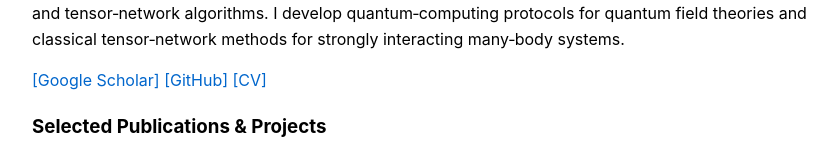
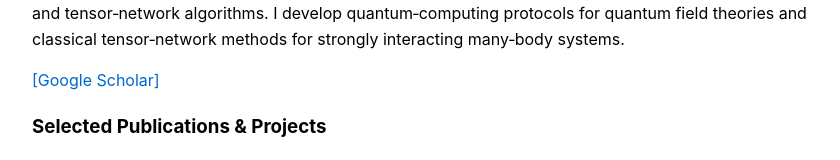
Before and after one commit to navyagup/navyagup.github.io, a plain HTML site: page index.html in a window 1280 px wide. Shown: the part 361-521 px from the top of the page, without its empty margins (208-1048 px from the left). Drawn offline with Linux system fonts and the light colour scheme.

Commit message:
Update index.html

```diff
--- a/index.html
+++ b/index.html
@@ -48,8 +48,6 @@
 
   <p>
     <a href="https://scholar.google.com/citations?user=XZXPcJoAAAAJ" target="_blank">[Google&nbsp;Scholar]</a>
-    <a href="https://github.com/navyagup" target="_blank">[GitHub]</a>
-    <a href="CV.pdf" target="_blank">[CV]</a>
   </p>
 
   <h3>Selected Publications &amp; Projects</h3>
```
